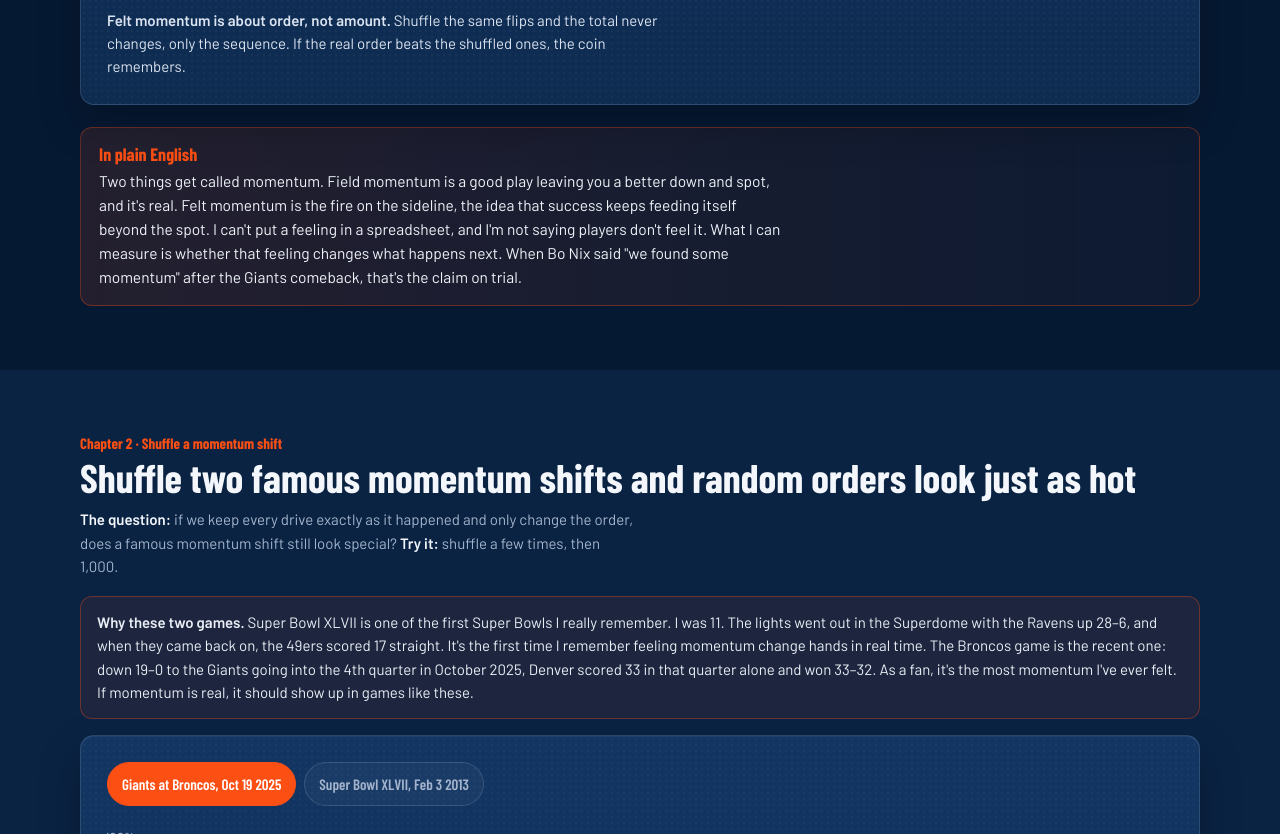
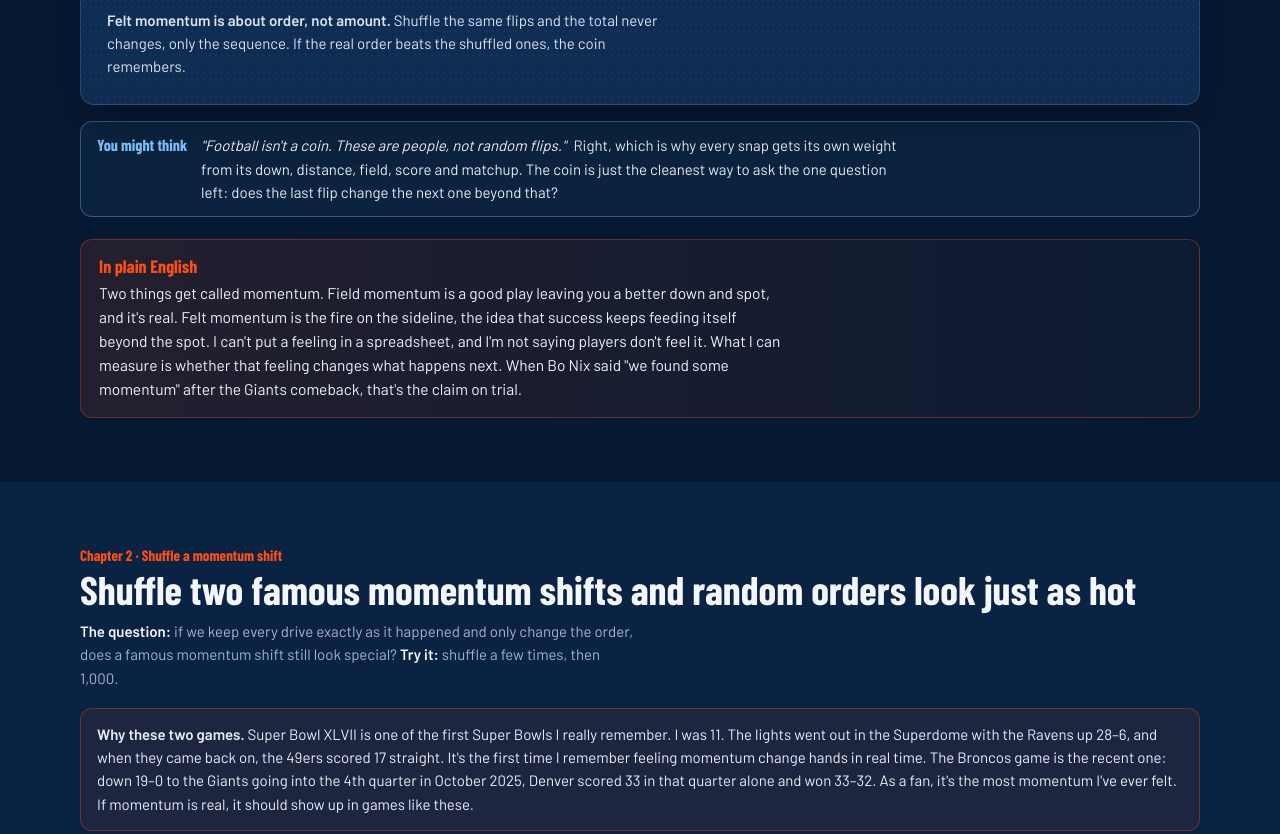
Before and after one commit to raahul2211/momentum-lab, a plain HTML site: page docs/index.html in a window 1280 px wide. Shown: the part 1486-2320 px from the top of the page. Drawn offline with nearby package versions, Linux system fonts and the light colour scheme; a web font is replaced by a local one.

Commit message:
Counterpoints in every chapter; Broncos framed as good team plus rare run
Co-Authored-By: Claude Opus 5.5 <noreply@anthropic.com>
Claude-Session: https://claude.ai/code/session_01RwXXhYN8Zp2XugZ3o51G2L

```diff
--- a/docs/index.html
+++ b/docs/index.html
@@ -174,6 +174,11 @@ summary{cursor:pointer;font:700 17px "Barlow Condensed"}
 .coin.h{background:var(--or)}
 .coin.t{background:var(--ice2)}
 .cointxt p{font-size:15px;color:#dbe4f0}
+.cp{margin-top:16px;display:grid;grid-template-columns:auto minmax(0,1fr);gap:14px;align-items:baseline;padding:12px 16px;border:1px solid rgba(124,196,255,.35);border-radius:12px;background:rgba(124,196,255,.06)}
+.cp .k{font:700 16px "Barlow Condensed";color:var(--ice);white-space:nowrap}
+.cp p{margin:0;font-size:15px;color:#e4ebf4;max-width:84ch}
+.cp i{color:var(--ink)}
+@media(max-width:600px){.cp{grid-template-columns:minmax(0,1fr);gap:4px}}
 footer{padding:24px max(5vw,16px);color:var(--dim);font-size:13.5px;border-top:1px solid var(--line)}
 @media(max-width:860px){.cointop{grid-template-columns:minmax(0,1fr)!important}.grid2,.eq{grid-template-columns:minmax(0,1fr)}.defs{grid-template-columns:minmax(0,1fr)}.map{grid-template-columns:repeat(2,minmax(0,1fr))}}
 @media(max-width:600px){.tile{font-size:0}.wfrow{grid-template-columns:minmax(0,1fr) 60px}.wfrow .track{grid-column:1/-1;grid-row:2}.games{grid-template-columns:repeat(3,minmax(0,1fr))}.readout,.score{grid-template-columns:minmax(0,1fr)}.map{grid-template-columns:minmax(0,1fr)}.lane .name{width:40px;font-size:15px}.tiles{left:42px}.try{grid-template-columns:minmax(0,1fr) 64px}.try svg{grid-column:1/-1;grid-row:2}}
@@ -228,6 +233,7 @@ footer{padding:24px max(5vw,16px);color:var(--dim);font-size:13.5px;border-top:1
 <div class="coinrow"><span class="lab">Shuffled</span><span class="coin h">H</span><span class="coin t">T</span><span class="coin h">H</span><span class="coin t">T</span><span class="coin h">H</span><span class="coin h">H</span><span class="coin t">T</span><span class="coin t">T</span><span class="coin h">H</span><span class="coin t">T</span><span class="coin h">H</span><span class="coin t">T</span></div>
 <p class="small" style="margin:4px 0 0">Six heads either way. The first row looks like a hot start; the second looks like nothing. Felt momentum is the claim that the first row happened <i>because</i> of its order.</p>
 </div></div></div>
+<div class="cp"><b class="k">You might think</b><p><i>"Football isn't a coin. These are people, not random flips."</i>&ensp;Right, which is why every snap gets its own weight from its down, distance, field, score and matchup. The coin is just the cleanest way to ask the one question left: does the last flip change the next one beyond that?</p></div>
 <div class="plain"><h3>In plain English</h3><p>Two things get called momentum. Field momentum is a good play leaving you a better down and spot, and it's real. Felt momentum is the fire on the sideline, the idea that success keeps feeding itself beyond the spot. I can't put a feeling in a spreadsheet, and I'm not saying players don't feel it. What I can measure is whether that feeling changes what happens next. When Bo Nix said "we found some momentum" after the Giants comeback, that's the claim on trial.</p></div>
 </div></section>
 
@@ -251,6 +257,7 @@ footer{padding:24px max(5vw,16px);color:var(--dim);font-size:13.5px;border-top:1
 <p class="small" id="shufCap" style="margin:6px 0 0"></p>
 <p class="guide" id="shufGuide">Hot runs land somewhere almost every time, because a team that had a great half has great drives to stack.</p>
 </div>
+<div class="cp"><b class="k">You might think</b><p><i>"Shuffling breaks the game. You can't kick off and then punt from the same spot."</i>&ensp;We don't replay the game. Each drive keeps its own points over expected, which already prices in where it started, and drives only move within their own half.</p></div>
 <div class="plain"><h3>In plain English</h3><p>Same drives, different order, and the hot stretch shows up anyway. Denver's 4th quarter against the Giants felt like the most momentum-y thing I've ever watched, but about 37% of random orders of their drives are just as hot. What won that game was a great second half, not the order it came in. The Super Bowl is even more ordinary: about three out of four random orders of the 49ers' drives are as hot as the real post-blackout run. The swing I've remembered since I was 11 is just what a good half looks like.</p></div>
 </div></section>
 
@@ -273,12 +280,13 @@ footer{padding:24px max(5vw,16px);color:var(--dim);font-size:13.5px;border-top:1
 </div>
 <div class="readout" id="whoStats"></div>
 <p class="guide" id="whoGuide"></p>
+<div class="cp"><b class="k">You might think</b><p><i>"Romo's streakiness was his offensive line, not him."</i>&ensp;Maybe. The index finds the pattern, not the cause, and a quarterback's number carries his whole offense. Purdy bouncing back could be the 49ers' system as much as Purdy.</p></div>
 <div class="plain"><h3>In plain English</h3><p>Eight of 96 quarterbacks land outside the chance zone, where luck alone would put about five. Tony Romo, a gunslinger who lived on highs and lows, really does lean streaky, and so do Ryan Tannehill and Derek Anderson. The other side is more surprising: Brock Purdy, Justin Herbert, Matt Ryan, Nick Foles and Joe Flacco bounce back after a bad play more than chance says, the opposite of momentum. With three or so names more than luck predicts, a couple of these are probably real styles and the rest are noise. Meanwhile Eli Manning, the league's streakiest reputation, sits inside the funnel at +1.8 standard errors, and so do the 16–0 Patriots.</p></div>
 </div></section>
 
 <section class="band" id="broncos"><div class="wrap">
 <div class="kick">Chapter 4 · The Broncos' 17–1</div>
-<h2>Denver is 17–1 in one-score games. It's rare, and it isn't momentum</h2>
+<h2>Denver is 17–1 in one-score games. Good team, great run, no momentum</h2>
 <p class="doing"><b>The question:</b> is Denver's close-game magic momentum? I've been a Broncos fan since Peyton Manning showed up in 2012, so this one's personal. <b>Try it:</b> flip the 18 games.</p>
 <div class="grid2">
 <div class="board">
@@ -299,7 +307,8 @@ footer{padding:24px max(5vw,16px);color:var(--dim);font-size:13.5px;border-top:1
 <div class="board"><h3>Best 18-game close-game stretch since 1999</h3><table class="lb"><tbody id="lb"></tbody></table></div>
 </div>
 </div>
-<div class="plain"><h3>In plain English</h3><p>So is momentum why the Broncos give me a heart attack every week? No. Denver is 17–1 in one-score games when fair odds say about 10 wins, roughly a 1-in-3,300 run that only Brady's Patriots and Mahomes's Chiefs have matched. Inside games, though, the 2025 Broncos rank 434th of 893 on the momentum index, dead average, and Bo Nix's own index is −1.0, inside the chance zone. It's a good team plus a lot of luck, and close-game luck has never carried from one season to the next. I'll enjoy it while it lasts.</p></div>
+<div class="cp"><b class="k">You might think</b><p><i>"Good teams find a way to win close games."</i>&ensp;They do, and the numbers agree: since 1999, 7-point favorites win 68% of one-score games and 7-point underdogs win 32%. Denver was favored in 12 of these 18, and that's already baked into the 10 expected wins. What being good can't explain is the other seven.</p></div>
+<div class="plain"><h3>In plain English</h3><p>So is momentum why the Broncos give me a heart attack every week? No, but it isn't just luck either. This is a good team on a 1-in-3,300 run that only Brady's Patriots and Mahomes's Chiefs have matched. Inside games, the 2025 Broncos rank 434th of 893 on the momentum index and Bo Nix sits at −1.0, so it isn't one play feeding the next. Beating close-game odds almost never carries into the next season (r = 0.00). Then again, the two teams Denver is tied with had Brady and Mahomes. I'll enjoy it while it lasts.</p></div>
 </div></section>
 
 <section class="band alt" id="impostors"><div class="wrap">
@@ -308,7 +317,7 @@ footer{padding:24px max(5vw,16px);color:var(--dim);font-size:13.5px;border-top:1
 <p class="doing"><b>The question:</b> a good play makes the next one 4.3 points likelier to work across 241,775 NFL plays from 2019–2025, so how much of that is actually momentum?</p>
 <div class="board">
 <div class="wf" id="wf"></div>
-<p class="small" style="margin:14px 0 0">Percentage points of next-play success. The orange dot is the only piece momentum can claim; its line is the 95% range from 2,000 shuffles. Same answer in 1999–2018 (<span id="disc"></span>); 2026 so far reads <span id="fresh"></span>, on a much smaller sample.</p>
+<p class="small" style="margin:14px 0 0">Percentage points of next-play success. The orange dot is the only piece felt momentum can claim; its line is the 95% range from 2,000 shuffles. Same answer in 1999–2018 (<span id="disc"></span>); 2026 so far reads <span id="fresh"></span>, on a much smaller sample.</p>
 </div>
 <div class="imps">
 <div class="imp"><h3>Field momentum</h3><p>A good play earns a first down and better field. The next snap is easier because of where it starts.</p></div>
@@ -317,9 +326,8 @@ footer{padding:24px max(5vw,16px);color:var(--dim);font-size:13.5px;border-top:1
 <div class="imp"><h3>Randomness</h3><p>Coins streak more than people expect. Chapter 2 showed it on two real momentum shifts.</p></div>
 <div class="imp"><h3>The sideline</h3><p>Coaches really do change calls after big moments, as the video showed. That's momentum in decisions, not in results.</p></div>
 </div>
+<div class="cp"><b class="k">You might think</b><p><i>"A good play setting up the next one is momentum."</i>&ensp;If that's the definition, it exists: it's 3.9 of the 4.3 points, and every bit of it is where the ball is. That's why the shuffle never moves raw results. Each play keeps its real down, distance, field and score; only its beat-or-miss moves. Felt momentum would be something on top, and two tests skip field position entirely: drive to drive, where every possession starts fresh, and offense to defense, where it's different players. Neither shows carryover.</p></div>
 <div class="plain"><h3>In plain English</h3><p>In public health we'd call this confounding. The crude association looks big: the next play works 46.3% of the time after a success and 42.0% after a failure. Adjust for the confounders (the field momentum it earned, the score, who's better that half) and it drops to −0.02. Real example: the 2025–26 Broncos average −0.31 points over expected on 1st-quarter drives and +0.23 on 4th-quarter drives. That's a team that gets better as games go on, a level that shifts, not one play feeding the next.</p></div>
-<div class="board" style="margin-top:16px"><h3>So isn't field momentum just momentum?</h3>
-<p style="max-width:80ch;font-size:15.5px;color:#e4ebf4;margin:0">If you define momentum as "a good play makes the next one easier," then yes: it exists, it's 3.9 points, and every bit of it is where the ball is. That's why the shuffle never moves raw results. Every play keeps its real down, distance, field and score, and only its beat-or-miss moves. Felt momentum would be something on top of that, and two tests check it without leaning on field position at all: drive to drive, where every possession starts fresh, and offense to defense, where it's different players on the field. Neither shows carryover (chapter 7).</p></div>
 </div></section>
 
 <section class="band" id="test"><div class="wrap grid2">
@@ -338,6 +346,8 @@ footer{padding:24px max(5vw,16px);color:var(--dim);font-size:13.5px;border-top:1
 </div>
 <div class="board"><div class="fig" id="simFig" style="min-height:330px"><svg id="simSvg" role="img" aria-label="Simulated test results"></svg></div>
 <p class="small" style="margin:6px 0 0">Each dot is one fake season. Grey is what chance alone gives. Orange is the real NFL answer.</p></div>
+<div style="grid-column:1/-1;margin-top:-8px"><div class="cp"><b class="k">You might think</b><p><i>"A test that finds nothing is just a weak test."</i>&ensp;That's what this chapter checks. The fake seasons use real 2009–2018 situations and real good and bad halves, and the same test still catches +0.5 points 80% of the time.</p></div>
+</div>
 <div class="plain" style="grid-column:1/-1;margin-top:0"><h3>In plain English</h3><p>If momentum were worth even half a point, about one extra successful play every 200 snaps or roughly every three games, we'd catch it most of the time. The real NFL answer lands right on top of the no-momentum fake seasons. This isn't "we didn't look hard enough."</p></div>
 </div></section>
 
@@ -353,6 +363,7 @@ footer{padding:24px max(5vw,16px);color:var(--dim);font-size:13.5px;border-top:1
 <p class="small">Every way a skeptic might say we hid momentum, on all 28 NFL seasons. These ran after the locked test, so treat them as checks, not discoveries.</p>
 <div class="tries" id="tries" style="margin-top:10px"></div>
 </div>
+<div class="cp"><b class="k">You might think</b><p><i>"Momentum is a drive thing, not a play thing."</i>&ensp;Drive to drive was one of the four locked tests: +0.006 points per point, nothing. Offense to defense, where a big drive is supposed to fire up the other side, comes up empty too.</p></div>
 <div class="plain"><h3>In plain English</h3><p>Every story fans tell got its own test, and none of them held up. After a gutsy 4th-down conversion, the next play is no better than after a routine 3rd-down conversion (−0.07). Fumble bounces gave one hint (+0.37 in 2019–25) that wasn't there in the 20 seasons before it. Empty stadiums in 2020 changed nothing either, so whatever the crowd does, it isn't feeding play-to-play momentum.</p></div>
 </div></section>
 
@@ -374,7 +385,8 @@ footer{padding:24px max(5vw,16px);color:var(--dim);font-size:13.5px;border-top:1
 <p class="small" style="margin:8px 0 0" id="breakGuide"></p>
 </div>
 </div>
-<div class="plain"><h3>In plain English</h3><p>The blackout is the perfect momentum story, and it's also one game. The 49ers went touchdown, touchdown, field goal once the lights came back. But across every clock-forced quarter break since 1999, carryover doesn't drop, and 930 "icing" timeouts on a hot offense did nothing you can measure. You can't drain what isn't there.</p></div>
+<div class="cp"><b class="k">You might think</b><p><i>"The 49ers' surge proves the blackout flipped momentum."</i>&ensp;One game is one run of flips, and chapter 2 showed three out of four shuffles of the 49ers' drives look just as hot. Across every clock-forced quarter break since 1999, carryover is the same on both sides of the pause.</p></div>
+<div class="plain"><h3>In plain English</h3><p>You can't drain what isn't there. Inside a drive, carryover is +0.07 points with no pause, and neither a quarter break nor 930 "icing" timeouts on a hot offense changes it measurably.</p></div>
 </div></section>
 
 <section class="band alt" id="college"><div class="wrap">
@@ -382,7 +394,8 @@ footer{padding:24px max(5vw,16px);color:var(--dim);font-size:13.5px;border-top:1
 <h2>College is the one place something shows up, and it's tiny</h2>
 <p class="doing"><b>The question:</b> do college players show the momentum the pros have trained out, as the video guessed?</p>
 <div class="grid2"><div><p class="lede" id="cfbLede"></p></div><div class="cards" id="cfbCards"></div></div>
-<div class="plain"><h3>In plain English</h3><p>College is the closest thing to a yes: drives stay a little streaky within a half, then flip at halftime. That looks like the other coach adjusting, and it's worth about 0.03 per drive. Play to play, college actually runs slightly the other way, which I think is messy ball spots, not anti-momentum.</p></div>
+<div class="cp"><b class="k">You might think</b><p><i>"College players are younger and more emotional, so momentum should be bigger."</i>&ensp;It is a little bigger, but it's worth about 0.03 points per drive and it flips at halftime, which looks like the other coach adjusting more than emotion fading.</p></div>
+<div class="plain"><h3>In plain English</h3><p>College is the closest thing to a yes, and it's tiny. Play to play it actually runs slightly the other way, which I think is messy ball spots, not anti-momentum.</p></div>
 </div></section>
 
 <section class="band" id="method"><div class="wrap">
```
